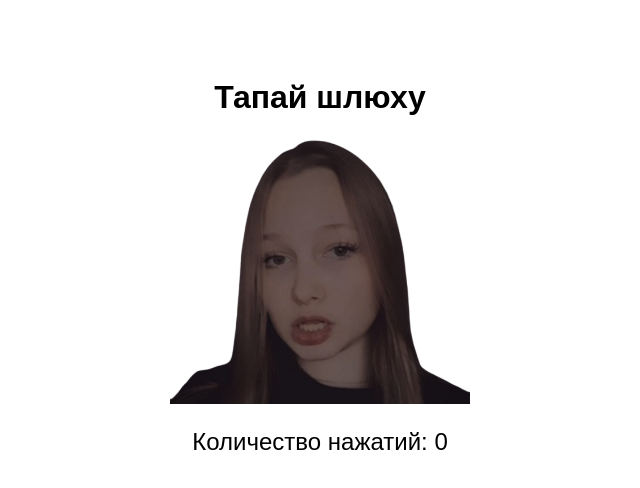
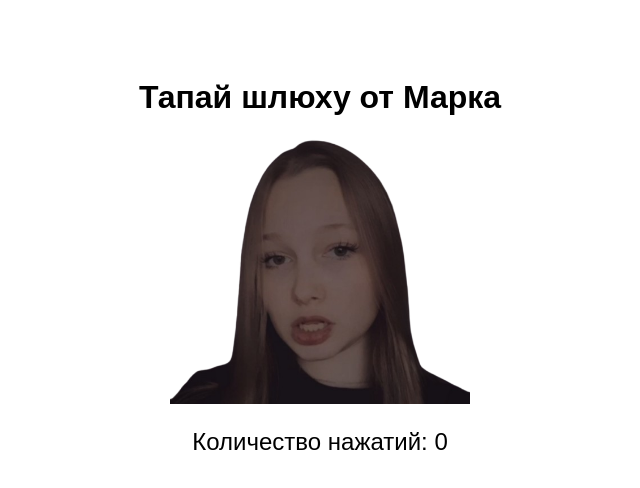
Before and after one commit to Nyanov/prikol, a plain HTML site: page index.html in a window 1280 px wide. Shown: the whole page, without its empty margins (320-960 px from the left). Drawn offline with Linux system fonts and the light colour scheme.

Commit message:
Update index.html

```diff
--- a/index.html
+++ b/index.html
@@ -25,7 +25,7 @@
 </head>
 <body>
 
-    <h1>Тапай шлюху</h1>
+    <h1>Тапай шлюху от Марка</h1>
 
     <img src="slut.png" alt="Нажми на меня" id="clickableImage">
 
```
